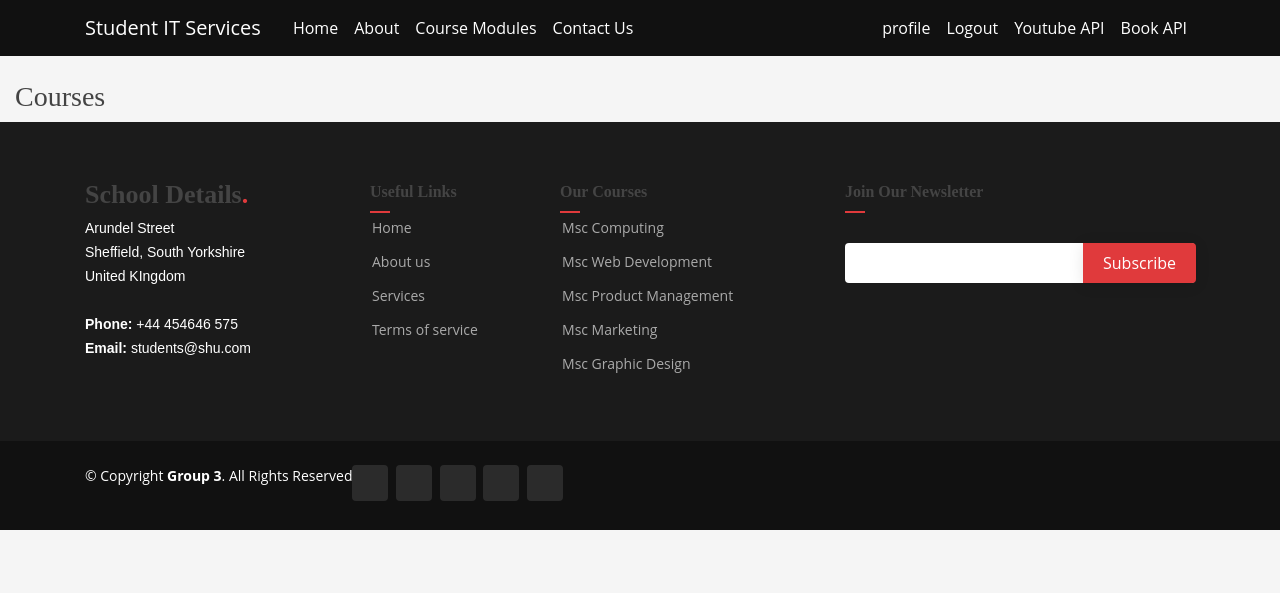
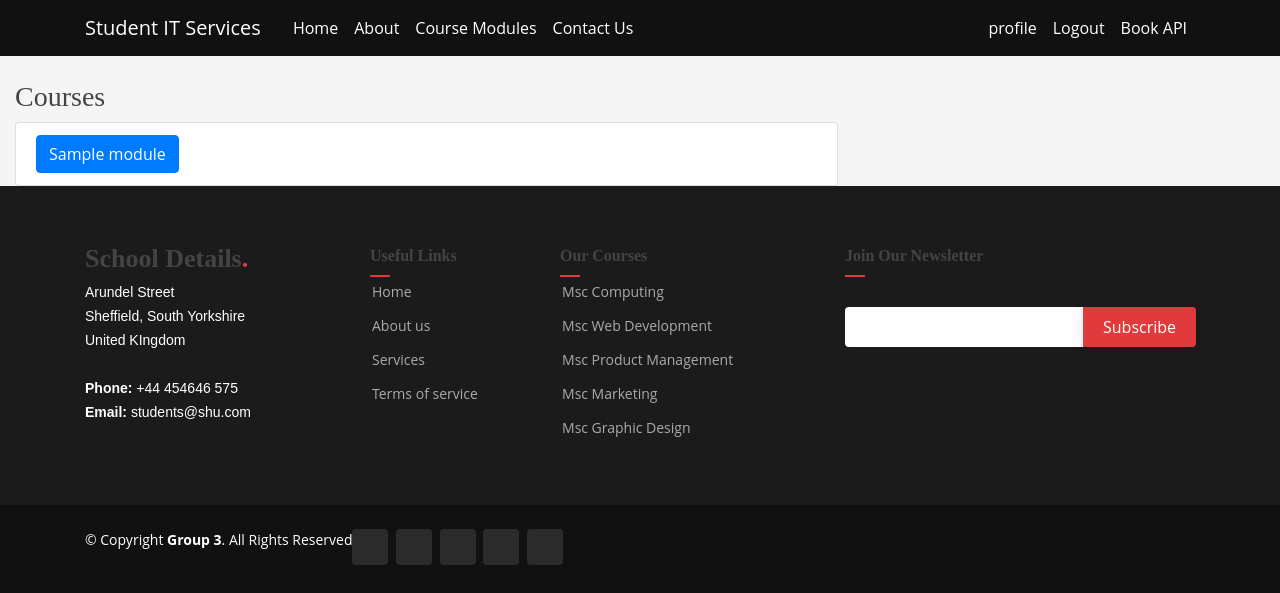
Before and after one commit to Abdullah-Alholiel/CMSWebApp, a Django app: page /courses/ in a window 1280 px wide. Shown: the top 593 px of the page. Run offline with Django 4.2, Linux system fonts and the light colour scheme; a user stored in the database is signed in; tables that the repository leaves empty hold one stand-in row (values such as "Sample post"); parts of the project's set-up code (start-up, migrations or seed data) failed here and were passed over; some libraries are stand-ins or nearby versions; some web fonts are replaced.

Commit message:
Fixed module details

```diff
--- a/WebApp/views.py
+++ b/WebApp/views.py
@@ -4,7 +4,7 @@
 from django.shortcuts import render, redirect, get_object_or_404
 from .forms import BookForm, ModuleRegistrationForm, ModuleUnregistrationForm
 from WebApp.forms import YoutubeForm
-from .models import Module, Registration, Student, StudentGroup
+from .models import Course, Module, Registration, Student, StudentGroup
 from django.contrib.auth.models import Group
 from youtubesearchpython import VideosSearch
 from requests import get
@@ -80,8 +80,11 @@
 
 
 def courses(request):
-    courses = Group.objects.all()
-    return render(request, 'courses.html', {'courses': courses})
+    student = Student.objects.filter(user = request.user).first()
+    course = Course.objects.filter(student=student).first()
+    modules = Module.objects.filter(groups = course.group)
+    return render(request, 'courses.html', {'modules': modules})
+
 
 def youtube(request):
     if request.method == 'POST':
--- a/templates/base.html
+++ b/templates/base.html
@@ -64,7 +64,7 @@
                 <a class="nav-item nav-link" href="{% url 'profile'%}"
                 >profile</a>
                 <a class="nav-item nav-link" href="{% url 'logout'%}">Logout</a>
-                <a class="nav-item nav-link" href="{% url 'youtube' %}">Youtube API</a>
+                {% comment %} <a class="nav-item nav-link" href="{% url 'youtube' %}">Youtube API</a> {% endcomment %}
                 <a class="nav-item nav-link" href="{% url 'book' %}">Book API</a>
                 {% else %}
                 <a class="nav-item nav-link" href="{% url 'login'%}">Login</a>
--- a/templates/courses.html
+++ b/templates/courses.html
@@ -4,10 +4,9 @@
 <div class="col-md-8">
   <h3>Courses</h3>
   <div class="list-group">
-    {% for course in courses %}
+    {% for module in modules %}
       <div class="list-group-item">
-        <h5>{{ course.name }}</h5>
-        <a href="{% url 'course_list_modules' course.id %}" class="btn btn-primary">View Modules</a>
+        <a href="{% url 'module_detail' module.code %}" class="btn btn-primary">{{ module.name }}</a>
       </div>
     {% endfor %}
   </div>
--- a/templates/list_modules.html
+++ b/templates/list_modules.html
@@ -3,6 +3,7 @@
 {% block content %}
 
 <!-- Course and Modules Section -->
+
 <div class="col-md-8 m-3">
   <h3>{{ course.name }}</h3>
   <div class="list-group">
```
